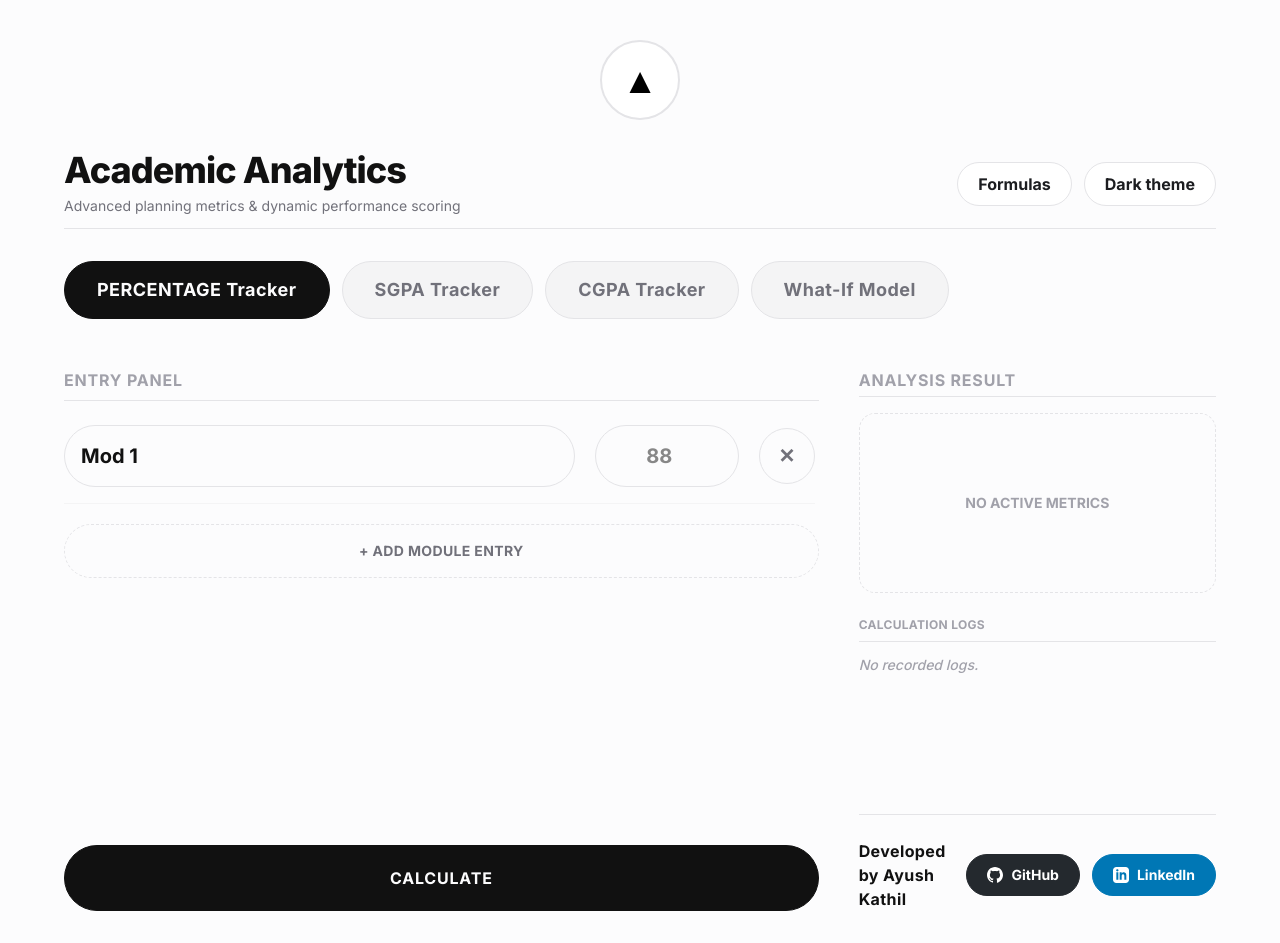
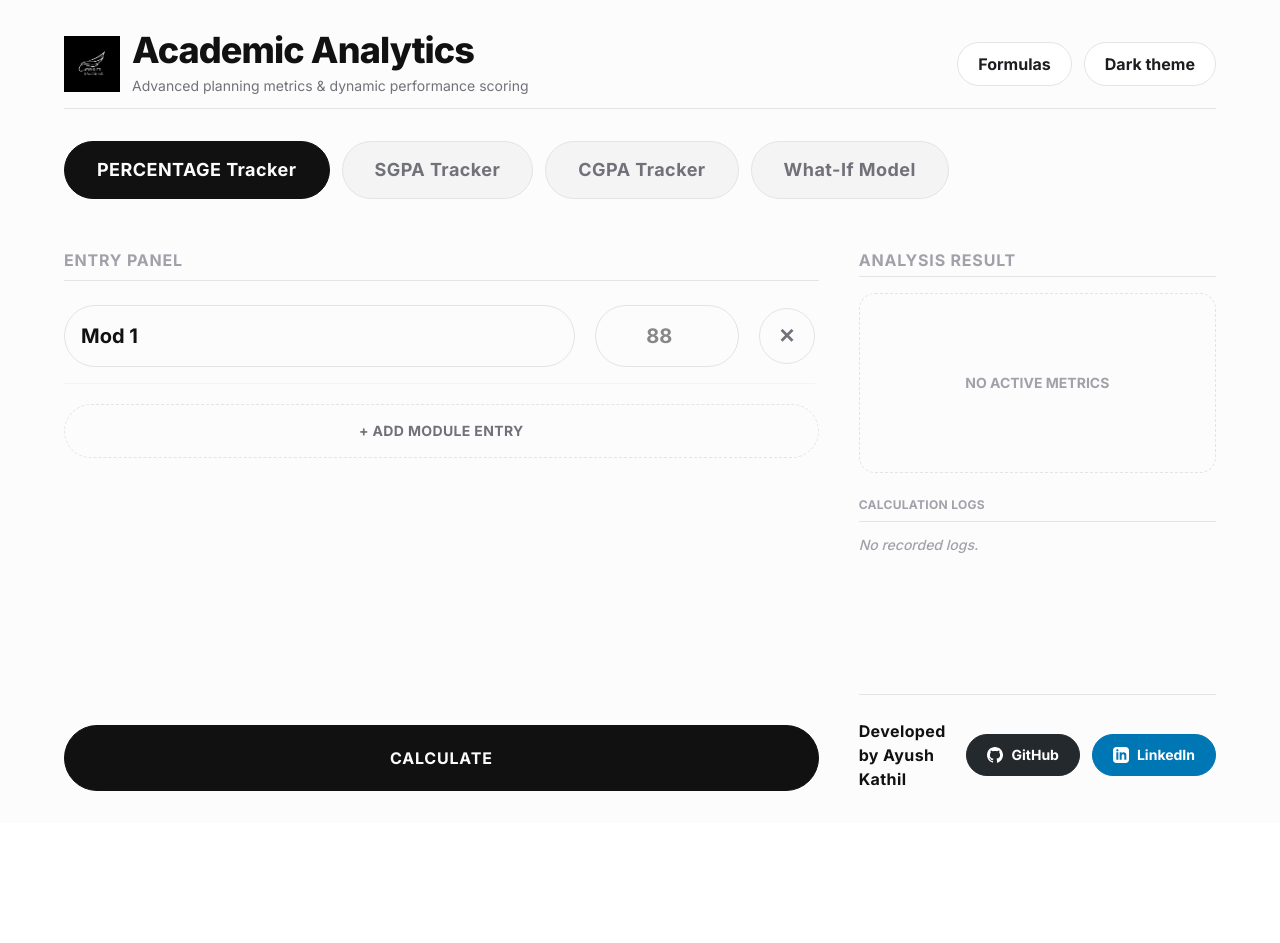
Before and after one commit to Ayush-kathil/Grade-Calculator, a Next.js app: page / in a window 1280 px wide. After the commit the page ends 823 px from the top, so only its background shows below. Built offline with nearby package versions, Linux system fonts and the light colour scheme.

Commit message:
chore: place logo.png next to header and clean up layout

```diff
--- a/app/page.tsx
+++ b/app/page.tsx
@@ -284,21 +284,12 @@ export default function Platform() {
     }`}>
       <div className="w-full max-w-6xl flex flex-col flex-1 gap-4 sm:gap-8 bg-transparent select-none">
 
-        {/* Rounded Top-Centered Logo Circle */}
-        <div className="flex flex-col items-center justify-center select-none pt-2">
-          <div className={`h-16 w-16 sm:h-20 sm:w-20 rounded-full border-2 flex items-center justify-center transition-all select-none ${
-            isDark ? "border-[#27272a] bg-[#18181b] text-white" : "border-[#e4e4e7] bg-white text-black"
-          }`}>
-            <span className="text-3xl sm:text-4xl font-black leading-none select-none">
-              ▲
-            </span>
-          </div>
-        </div>
-
         {/* Navigation Bar */}
         <nav className={`flex items-center justify-between border-b pb-3 gap-3 select-none ${
           isDark ? "border-[#27272a]" : "border-[#e4e4e7]"
         }`}>
+          <div className="flex items-center gap-3">
+            <img src="/logo.png" alt="Platform logo" className="h-10 w-10 sm:h-14 sm:w-14 object-contain flex-shrink-0" />
             <div>
               <h1 className="text-xl sm:text-4xl font-extrabold tracking-tight leading-none select-none">
                 Academic Analytics
@@ -308,6 +299,7 @@ export default function Platform() {
               }`}>
                 Advanced planning metrics & dynamic performance scoring
               </p>
+            </div>
           </div>
 
           <div className="flex items-center gap-2.5">
@@ -531,7 +523,7 @@ export default function Platform() {
                 </div>
               )}
 
-              {/* Goal metrics specifically for What-If planner */}
+              {/* Goal parameters specifically for What-If planner */}
               {mode === "WHAT_IF" && (
                 <div className={`grid grid-cols-1 sm:grid-cols-2 gap-4 sm:gap-6 border-b border-dashed pb-4 sm:pb-6 mb-4 sm:mb-6 select-none ${
                   isDark ? "border-[#27272a]" : "border-[#e4e4e7]"
@@ -840,7 +832,7 @@ export default function Platform() {
               </div>
             </div>
 
-            {/* Custom Ayush Kathil Branded Developer Footer with Linked/Socials */}
+            {/* Custom Ayush Kathil Branded Developer Footer with Social badges */}
             <footer className={`text-xs sm:text-base border-t pt-4 sm:pt-6 mt-5 sm:mt-8 flex flex-col sm:flex-row items-center justify-between gap-4 font-bold select-none ${
               isDark ? "border-[#27272a] text-[#71717a]" : "border-[#e4e4e7] text-[#a1a1aa]"
             }`}>
```
Also changed, not shown: public/logo.png (added). Lines whose indentation alone changed are shown as unchanged.
